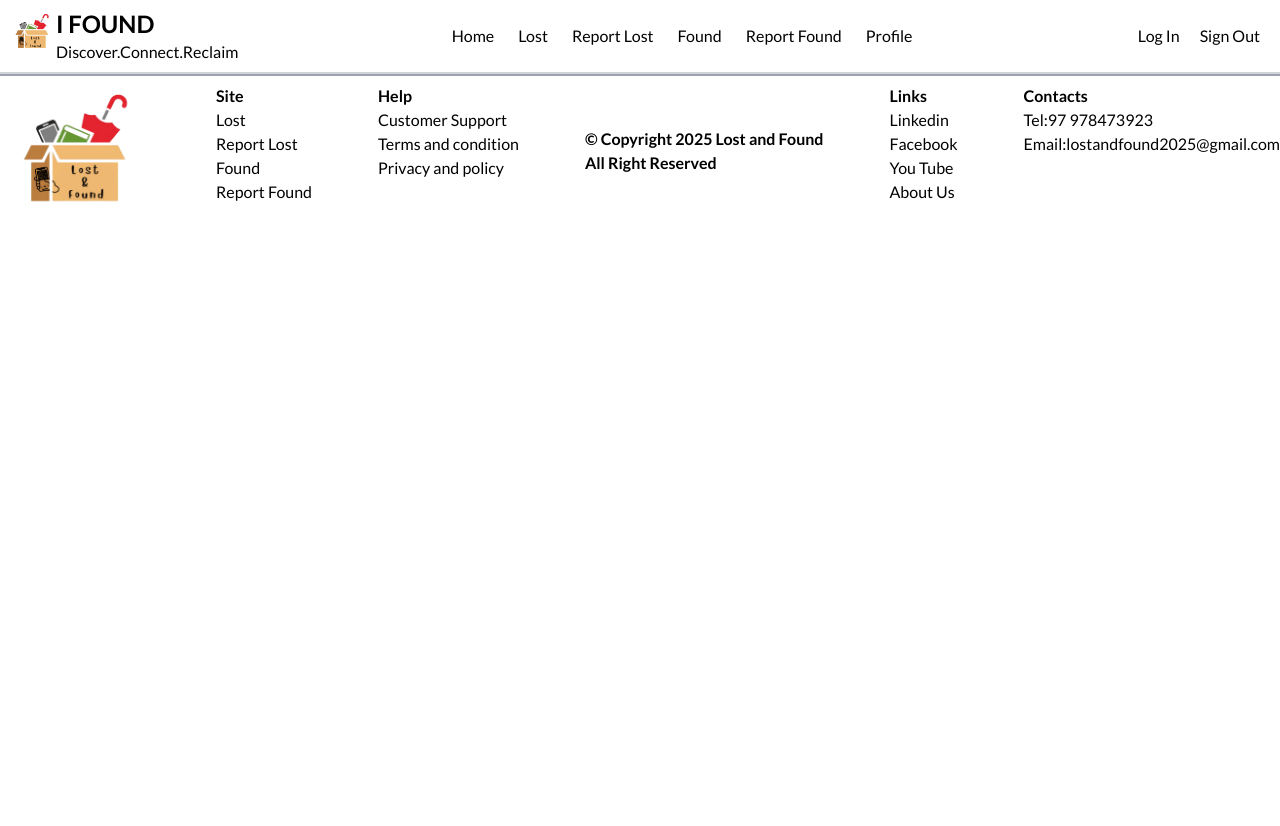
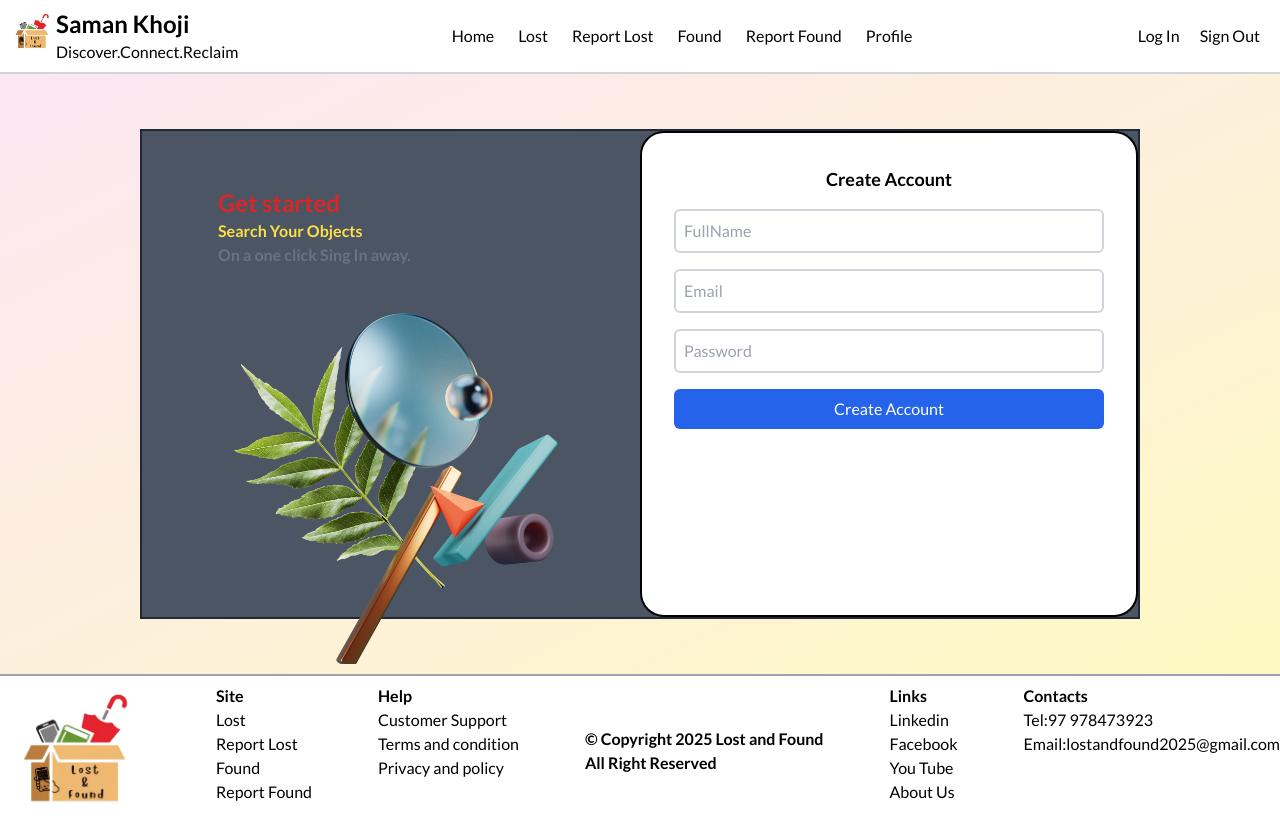
Before and after one commit to Akash1o/Lost-and-Found-Software, a React (Create React App) app in the folder frontend/: page /login in a window 1280 px wide. Before the commit the page ends 800 px from the top, so only its background shows below. Built offline with nearby package versions, Linux system fonts and the light colour scheme.

Commit message:
ui of login page

```diff
--- a/frontend/src/App.js
+++ b/frontend/src/App.js
@@ -10,6 +10,7 @@ import ReportFound from './pages/ReportFound';
 import Profile from './pages/Profile';
 import { FormDataProvider } from './context/FormdataContext';
 import NewFoundFormdata from './context/NewFoundFormdata';
+import Login from './pages/Login';
 function App() {
   return (
     <div className="App">
@@ -32,6 +33,7 @@ function App() {
 <Route path='found' element={<Found/>}/>
 <Route path='reportfound' element={<ReportFound/>}/>
 <Route path='profile' element={<Profile/>}/>
+<Route path='login' element={<Login/>}/>
 
 
 </Routes>
--- a/frontend/src/component/Nav.jsx
+++ b/frontend/src/component/Nav.jsx
@@ -18,7 +18,7 @@ const Nav = () => {
         </div>
 
         <div>
-          <span className="font-bold text-2xl">I FOUND </span>
+          <span className="font-bold text-2xl">Saman Khoji </span>
           <p className="">Discover.Connect.Reclaim</p>
         </div>
       </div>
@@ -36,7 +36,7 @@ const Nav = () => {
 
       <div className="p-2 items-center ">
       <button className=" hover:bg-red-500 mr-3  rounded-sm p-1" onClick={()=>handleNavigate('/login')}>Log In</button>
-        <button className=" rounded-sm hover:bg-gray-400 p-1">Sign Out</button>
+        <button className=" rounded-sm hover:bg-gray-400 p-1" onClick={()=>handleNavigate('/logout')}>Sign Out</button>
       </div>
 
     </div>
--- /dev/null
+++ b/frontend/src/pages/Login.jsx
@@ -0,0 +1,82 @@
+import React, { use, useState } from 'react';
+import log from '../images/log.png';
+
+function Login() {
+  const[input,setInput] =useState ({
+    fullname:'',
+    email:'',
+    password:'',
+  })
+  const handleForm =(e)=>{
+     e.preventDefault();
+    const {fullname,email,password} = input;
+
+}
+
+  const handleChange=(e)=>{
+    const {name,value}=e.target;
+    setInput({...input,[name]:value})
+  }
+ const submit =()=>{
+   const{fullname,email,password} =input;
+  if(fullname || email || password){
+    alert("Form Submitted");
+  }
+  else{
+    alert("Fill up all the fields.")
+  }
+ }
+
+
+
+
+  return (
+    <div className="bg-gradient-to-br from-pink-100 to-yellow-100 h-[600px] flex justify-center items-center">
+      <div className="flex border-2 border-gray-800 bg-gray-600 w-[1000px] h-[490px]">
+
+        <div className="flex-col p-8 w-1/2">
+          <p className="ml-11 text-2xl font-bold text-red-600 mt-6">Get started</p>
+          <span className="font-bold ml-11 text-yellow-300">Search Your Objects</span>
+          <p className="font-bold text-gray-500 ml-11 mb-6">On a one click Sing In away.</p>
+          <img src={log} className="object-contain w-[400px] h-[373px] ml-7" />
+        </div>
+
+
+        <div className="flex-col p-8 w-1/2 bg-white border-2 border-black rounded-3xl">
+          <p className="font-bold text-lg text-center">Create Account</p>
+
+          <form onClick={handleForm}
+          className="flex flex-col mt-4">
+            <input
+              type="text"
+              name='fullname'
+              value={input.fullname}
+              onChange={handleChange}
+              placeholder="FullName"
+              className="mb-4 p-2 border-2 border-gray-300 rounded-md"
+            />
+            <input
+              type="email"
+              name='email'
+              value={input.email}
+              placeholder="Email"
+              onChange={handleChange}
+              className="mb-4 p-2 border-2 border-gray-300 rounded-md"
+            />
+             <input
+              type="password"
+              name='password'
+              value={input.password}
+              onChange={handleChange}
+              placeholder="Password"
+              className="mb-4 p-2 border-2 border-gray-300 rounded-md"
+            />
+            <button onClick={submit} className="bg-blue-600 text-white p-2 rounded-md">Create Account</button>
+          </form>
+        </div>
+      </div>
+    </div>
+  );
+}
+
+export default Login;
--- a/frontend/src/pages/Lost.jsx
+++ b/frontend/src/pages/Lost.jsx
@@ -83,8 +83,8 @@ const Lost = () => {
             {filteredData.map((items, index) => (
               <li
                 key={index}
-                className="border-2 rounded-md border-gray-600 p-4 m-4 mx-auto w-full sm:w-1/2 md:w-1/4 lg:w-1/5 xl:w-1/5 bg-blue-100 shadow-lg hover:translate-y-[13px] cursor-pointer"
-              >
+                className="border-2 rounded-md border-gray-600 p-4 m-4 mx-auto w-full sm:w-1/2 md:w-1/4 lg:w-1/5 xl:w-1/5 bg-blue-100 shadow-lg hover:shadow-xl transition-transform duration-300 ease-in-out hover:-translate-y-2 hover:bg-gradient-to-r from-pink-300 via-yellow-200 to-blue-300"
+                >
                 <div className="flex gap-2 items-center">
                   <img
                     src={man}
```
Also changed, not shown: frontend/src/images/log.png (added).
